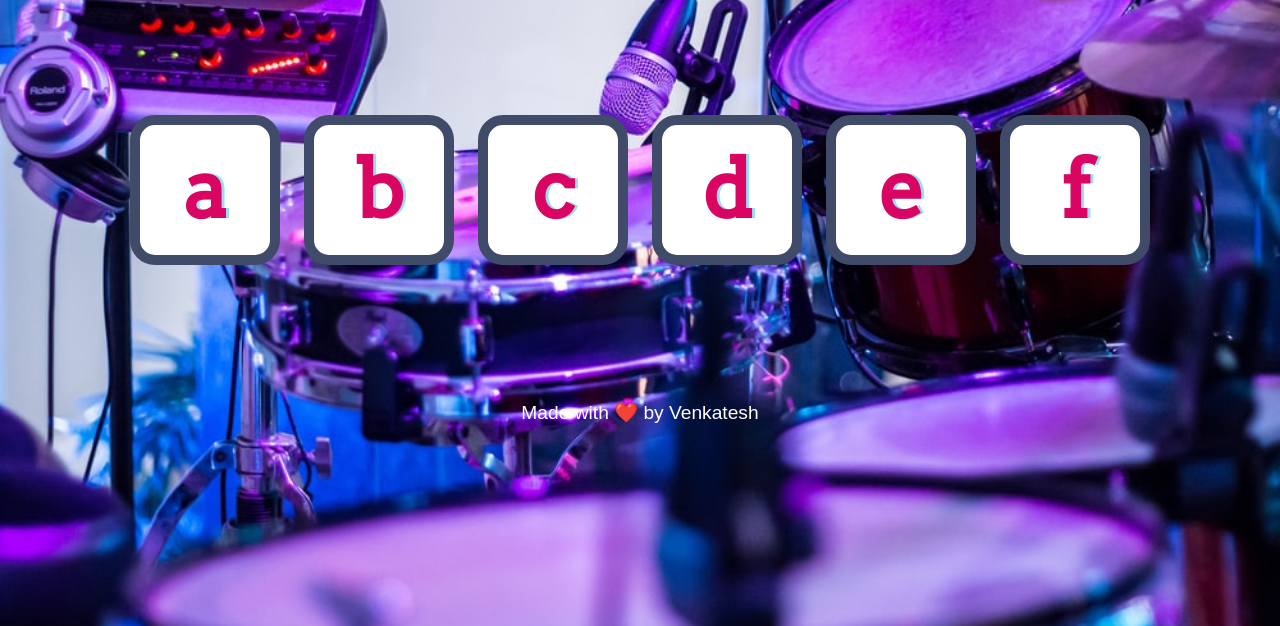
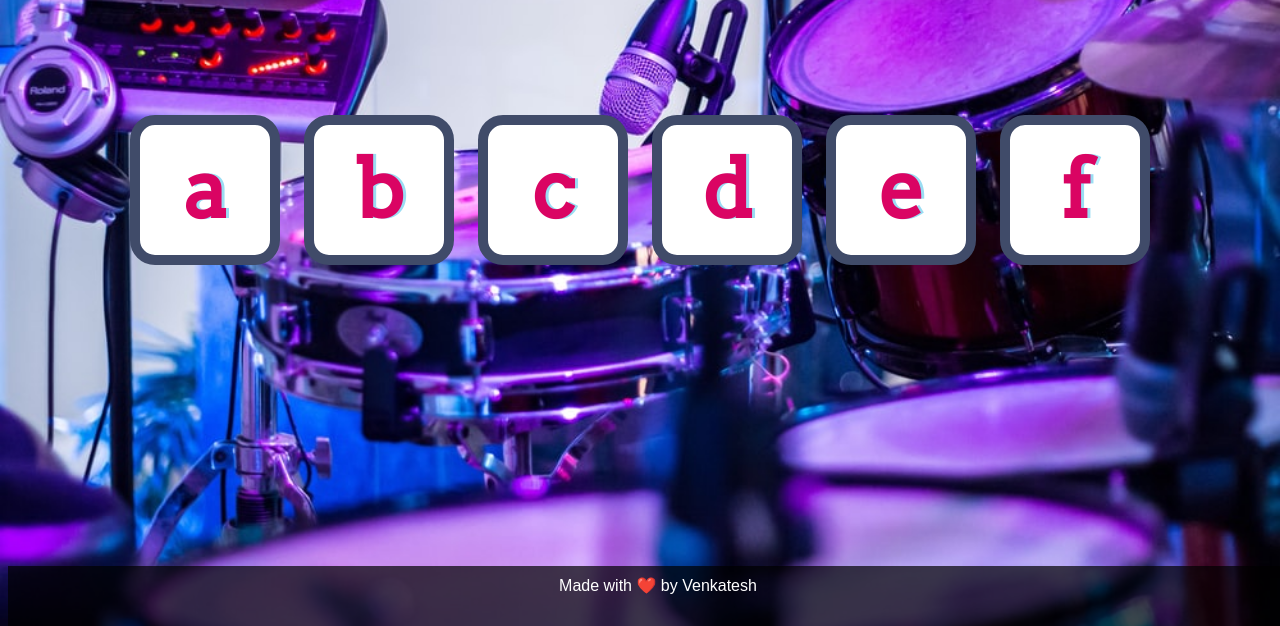
Before and after one commit to Venkat-nallu/Drum-kit, a plain HTML site: page index.html in a window 1280 px wide. Shown: the part 174-800 px from the top of the page. Drawn offline with Linux system fonts and the light colour scheme.

Commit message:
first commit

```diff
--- a/drum-kit.css
+++ b/drum-kit.css
@@ -14,9 +14,15 @@ h1 {
 }
 
 footer {
+  position: fixed;
+  padding: 10px 10px 0px 10px;
+  bottom: 0;
+  font-family: 'Montserrat', sans-serif;
+  width: 100%;
+  height: 50px;
+  background-color: rgba(0, 0, 0, 0.7);
   color: white;
-  font-size: 1.2rem;
-  font-family: sans-serif;
+  text-align: center;
 }
 
 .set {
```
